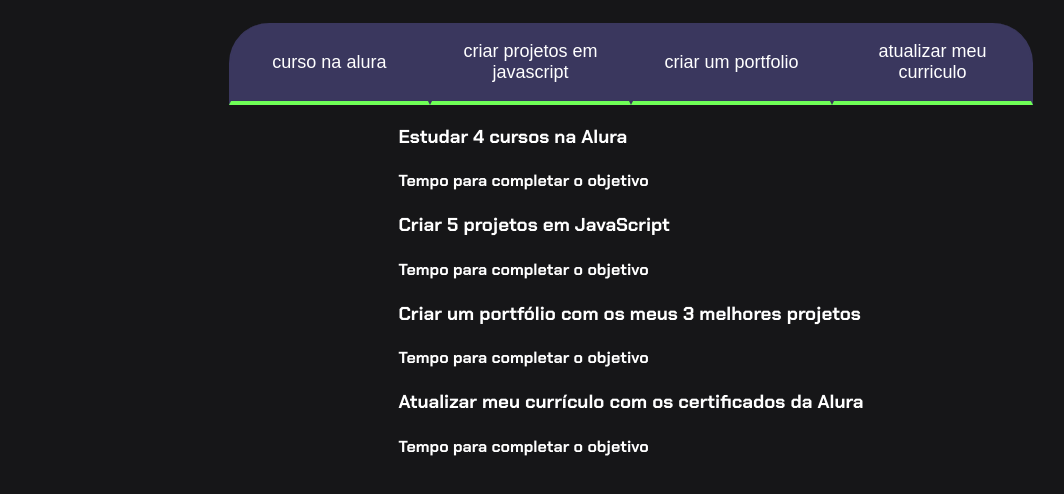
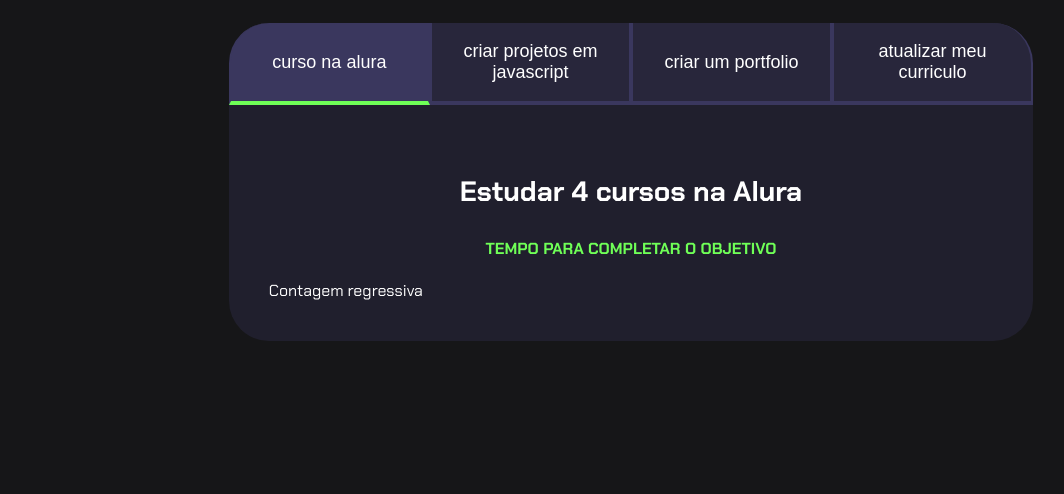
Before and after one commit to fariajoao10/fariajoao10, a plain HTML site: page alura joao/alura joao/index.html in a window 1280 px wide. Shown: the part 80-574 px from the top of the page, without its empty margins (9-1073 px from the left). Drawn offline with Linux system fonts and the light colour scheme.

Commit message:
Add files via upload

```diff
--- a/alura joao/alura joao/index.html
+++ b/alura joao/alura joao/index.html
@@ -9,33 +9,36 @@
 <body>
  <section class="conteudo-principal">
  <h2 class=titulo-principal>meus objetivos do ano<span>_</span></h2>
+ <div class=conteudo>
 <div class="botoes">
 <button class="botao ativo">curso na alura</button>
-<button class="botao ativo"> criar projetos em javascript</button>
-<button class="botao ativo">criar um portfolio</button>
-<button class="botao ativo">atualizar meu curriculo</button>
+<button class="botao"> criar projetos em javascript</button>
+<button class="botao">criar um portfolio</button>
+<button class="botao">atualizar meu curriculo</button>
 </div>
 <div class="abas-textos">
-    <div class="aba-conteudo">
+    <div class="aba-conteudo ativo">
         <h3 class="aba-conteudo-titulo-principal">Estudar 4 cursos na Alura</h3>
         <h4 class="aba-conteudo-titulo-secundario">Tempo para completar o objetivo</h4>
+        <div class="contador"></div>
         <div class="aba-conteudo">
             <h3 class="aba-conteudo-titulo-principal">Criar 5 projetos em JavaScript</h3>
             <h4 class="aba-conteudo-titulo-secundario">Tempo para completar o objetivo</h4>
+            <div class="contador"></div>
             <div class="aba-conteudo">
                 <h3 class="aba-conteudo-titulo-principal">Criar um portfólio com os meus 3 melhores projetos</h3>
                 <h4 class="aba-conteudo-titulo-secundario">Tempo para completar o objetivo</h4>
+                <div class="contador"></div>
                 <div class="aba-conteudo">
                     <h3 class="aba-conteudo-titulo-principal">Atualizar meu currículo com os certificados da Alura</h3>
                     <h4 class="aba-conteudo-titulo-secundario">Tempo para completar o objetivo</h4>
+                    <div class="contador"></div>
                 </div>
 
             </div>
 
         </div>
 
-    </div>
-</div>
 
 
 </section>
--- a/alura joao/alura joao/main.js
+++ b/alura joao/alura joao/main.js
@@ -1,12 +1,22 @@
 const botoes = document.querySelectorAll(".botao");
+const textos = document.querySelectorAll(".aba-conteudo");
 
-for(let i=0;i <botoes.length;i++){
-    botoes[i].onclick = function(){
+        for (let i = 0; i < botoes.length; i++) {
+            botoes[i].onclick = function () {
 
-        for(let j=0;j<botoes.length;j++){
-            botoes[j].classList.remove("ativo");
+                for (let j = 0; j < botoes.length; j++) {
+                    botoes[j].classList.remove("ativo");
+                    textos[j].classList.remove("ativo");
+                }
+
+                botoes[i].classList.add("ativo");
+                textos[i].classList.add("ativo");
+            }
         }
 
-        botoes[i].classList.add("ativo");
-    }
-}
+
+const contadores = document.querySelectorAll(".contador");
+const tempoObjetivo1 = new Date("2023-10-05");
+let tempoAtual = new Date();
+
+contadores[0].textContent = "Contagem regressiva";
--- a/alura joao/alura joao/style.css
+++ b/alura joao/alura joao/style.css
@@ -58,10 +58,11 @@ body {
   display: block;
 }
 
-.ativo{
+.botao.ativo{
   background-color: var(--botao-ativo);
   border-bottom: 4px solid var(--verde);
   }
+
 
 @media screen and (min-width: 768px) {
   .botoes {
@@ -76,3 +77,23 @@ body {
       border-radius: 0 40px 0 0;
   }
 }
+.abas-textos{
+  background-color: var(--texto-fundo);
+  padding: 40px;
+  border-radius: 0 0 40px 40px;
+}
+.aba-conteudo.ativo{
+  display: block;
+}
+.aba-conteudo{
+  display: none;
+}
+.aba-conteudo-titulo-principal{
+  font-size: 28px;
+  text-align: center;
+}
+.aba-conteudo-titulo-secundario{
+  text-align: center;
+  color: var(--verde);
+  text-transform: uppercase;
+}
```
